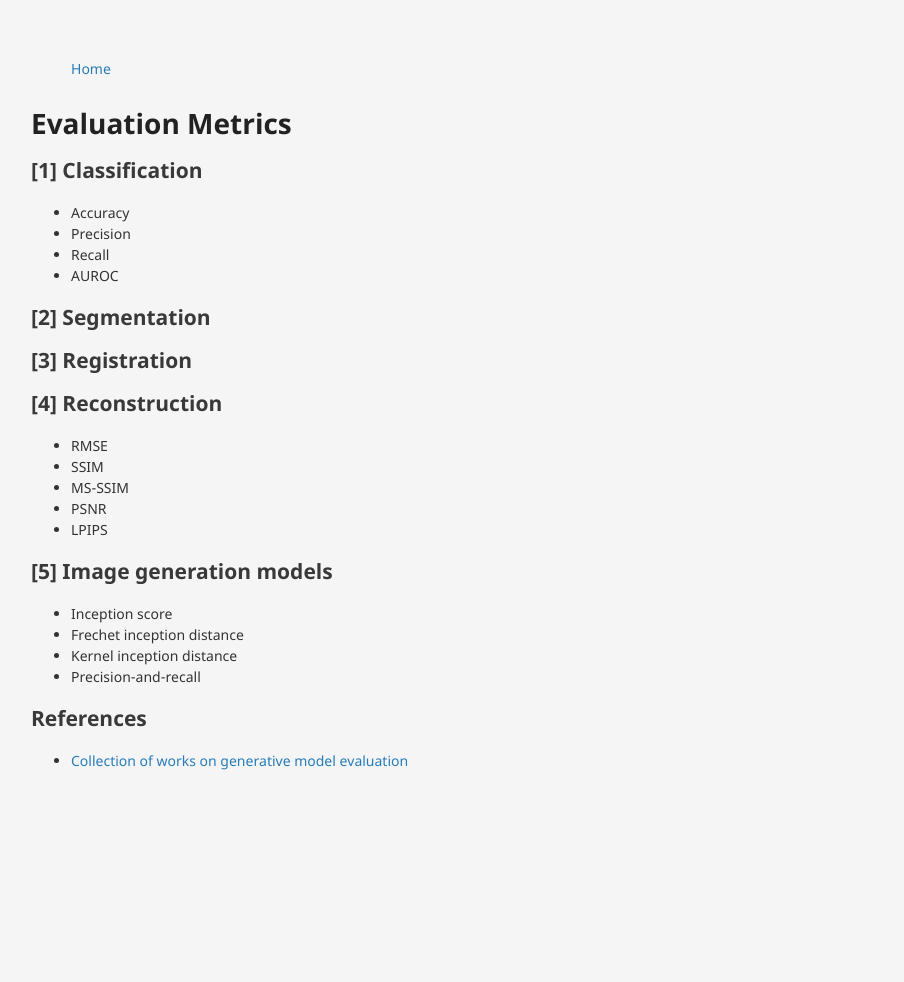
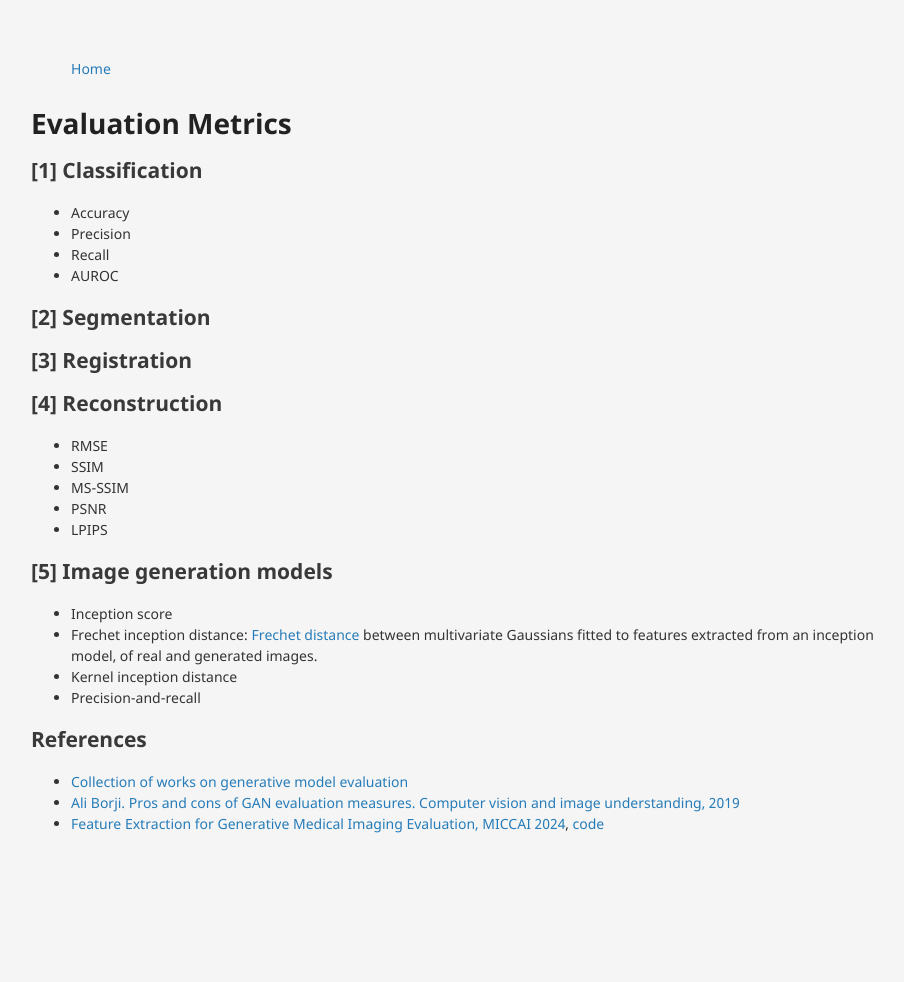
Before and after one commit to neeravkarani/notes, a Jekyll site: the page built from _posts/ml/2024-06-24-eval-metrics.md, in a window 1280 px wide. Shown: the whole page, without its empty margins (179-1083 px from the left). Built offline with Jekyll 4.4.1, drawn with Linux system fonts in a browser that asks for light colours; before the commit the page ends 919 px from its top, so only the background shows below that.

Commit message:
added gan eval references

```diff
--- a/_posts/ml/2024-06-24-eval-metrics.md
+++ b/_posts/ml/2024-06-24-eval-metrics.md
@@ -22,9 +22,12 @@ title: "Evaluation Metrics"
 
 ## [5] Image generation models
  - Inception score
- - Frechet inception distance
+ - Frechet inception distance: [Frechet distance](https://en.wikipedia.org/wiki/Fr%C3%A9chet_distance) between multivariate Gaussians fitted to features extracted from an inception model, of real and generated images.
  - Kernel inception distance
  - Precision-and-recall
 
+
 ## References
  - [Collection of works on generative model evaluation](https://github.com/ziqihuangg/Awesome-Evaluation-of-Visual-Generation)
+ - [Ali Borji. Pros and cons of GAN evaluation measures. Computer vision and image understanding, 2019](https://arxiv.org/abs/1802.03446)
+ - [Feature Extraction for Generative Medical Imaging Evaluation, MICCAI 2024](https://arxiv.org/abs/2311.13717), [code](https://github.com/mckellwoodland/fid-med-eval)
```
